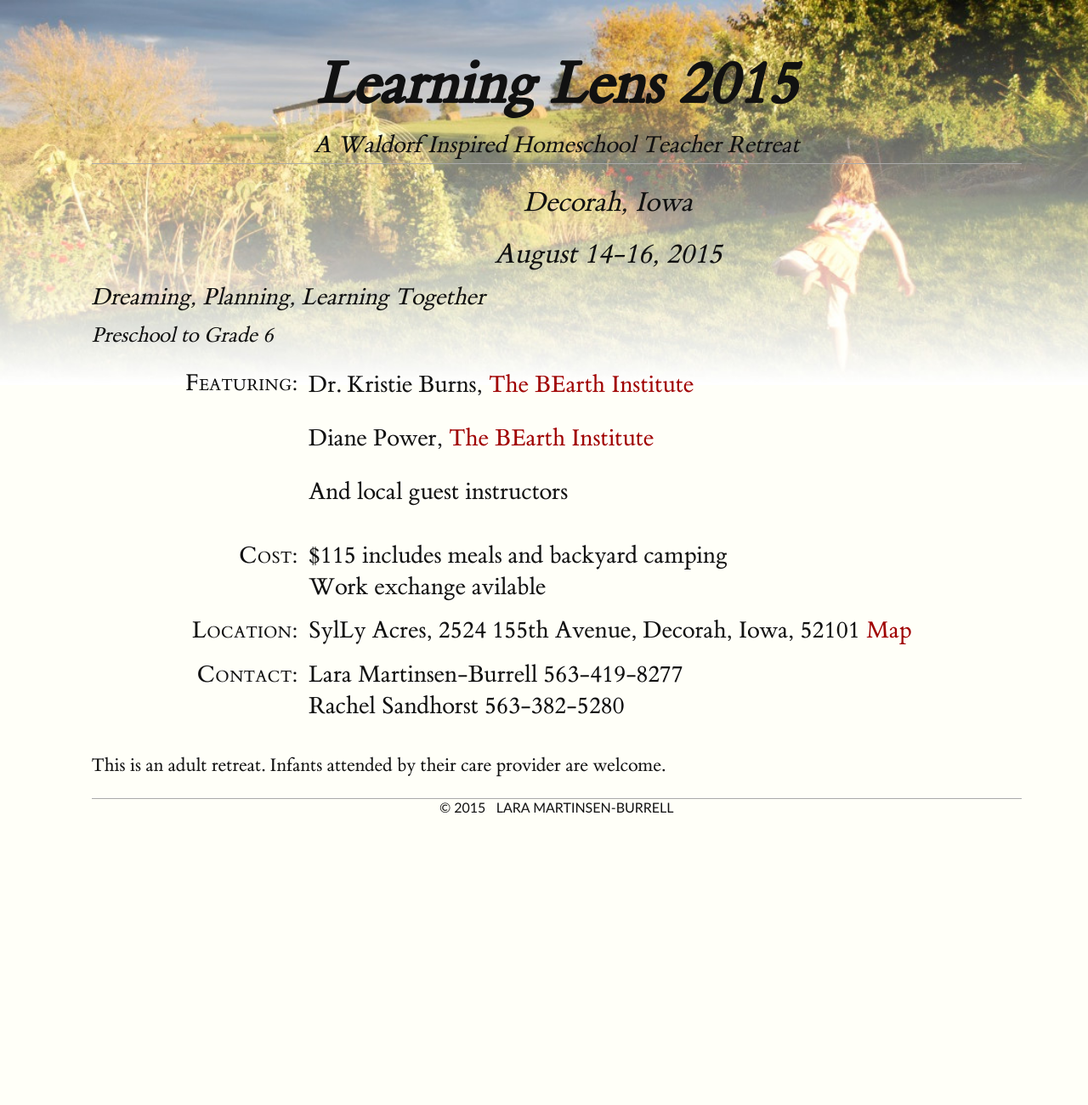
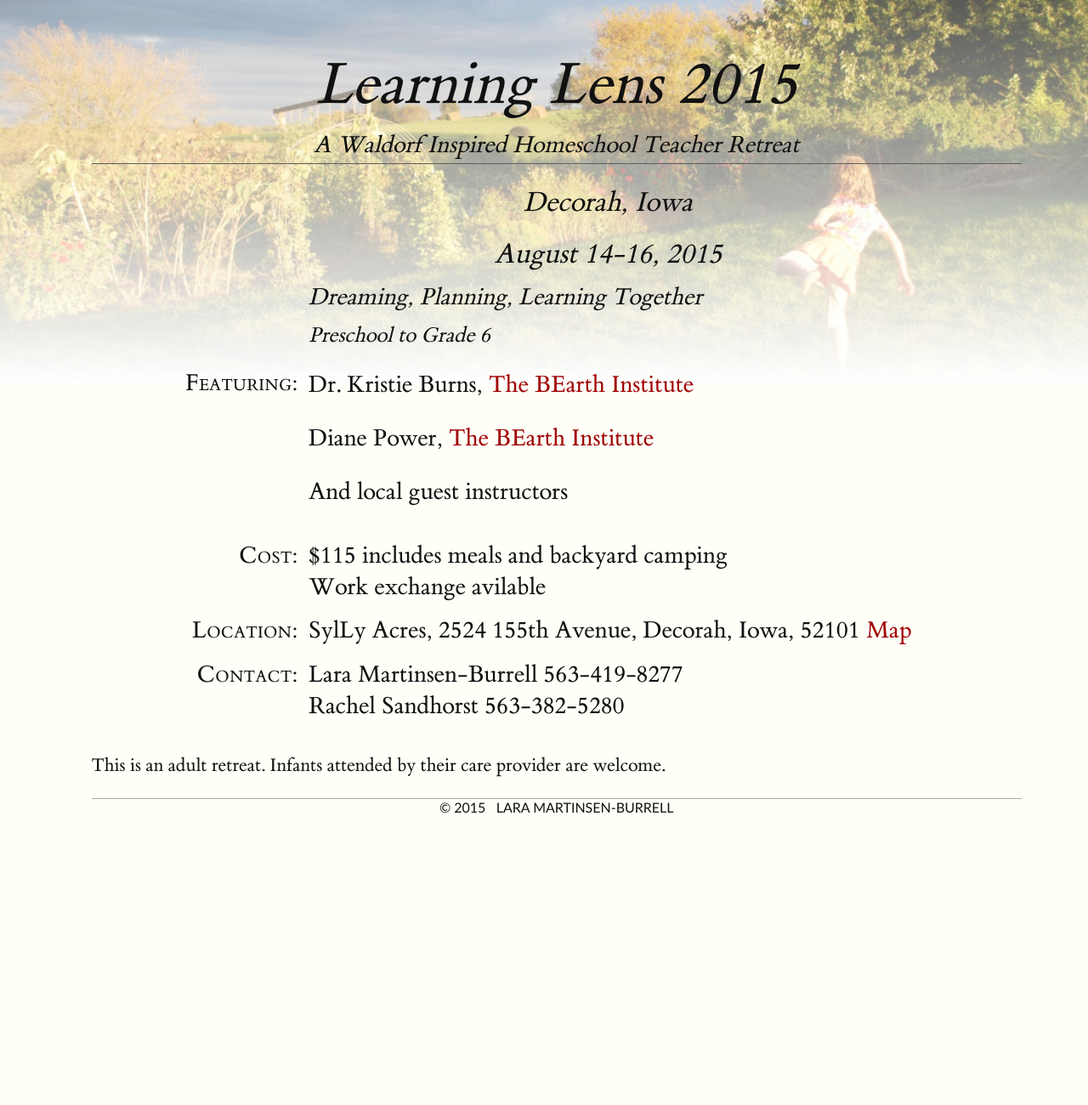
Before and after one commit to neilmb/learninglens, a Jekyll site: the page built from index.html, in a window 1280 px wide. Shown: the whole page at 85% size. Built offline with Jekyll 4.4.1, drawn with Linux system fonts in a browser that asks for light colours.

```diff
--- a/_scss/tufte.scss
+++ b/_scss/tufte.scss
@@ -96,13 +96,13 @@
 }
 body > header{
   padding-top: 1rem;
-  border-bottom: 1px lighten($text-color,60%) solid;
+  border-bottom: 1px lighten($text-color,30%) solid;
   max-width: 90%;
   padding-bottom: 0.5rem;
   h1 {
     text-align: center;
     font-size: 4.5rem;
-    font-weight: 600;
+    font-weight: 500;
   }
   h2 {
     text-align: center;
@@ -251,6 +251,7 @@
       font-size: 1.8rem;
       margin-top: 1.2rem;
       margin-bottom: 0;
+      margin-left: 21%;
       line-height: 1.088888888889; }
 
 h4 {  font-style: italic;
@@ -258,6 +259,7 @@
       font-size: 1.6rem;
       margin-top: 0.8rem;
       margin-bottom: 0;
+      margin-left: 21%;
       line-height: 1.225; }
 
 h5 {  font-style: italic;
--- a/css/tufte.css
+++ b/css/tufte.css
@@ -72,13 +72,13 @@
     width: 95%; } }
 body > header {
   padding-top: 1rem;
-  border-bottom: 1px #aaaaaa solid;
+  border-bottom: 1px #5e5e5e solid;
   max-width: 90%;
   padding-bottom: 0.5rem; }
   body > header h1 {
     text-align: center;
     font-size: 4.5rem;
-    font-weight: 600; }
+    font-weight: 500; }
   body > header h2 {
     text-align: center;
     font-size: 1.8rem;
@@ -207,6 +207,7 @@
   font-size: 1.8rem;
   margin-top: 1.2rem;
   margin-bottom: 0;
+  margin-left: 21%;
   line-height: 1.088888888889; }
 
 h4 {
@@ -215,6 +216,7 @@
   font-size: 1.6rem;
   margin-top: 0.8rem;
   margin-bottom: 0;
+  margin-left: 21%;
   line-height: 1.225; }
 
 h5 {
```
Also changed, not shown: sylly.jpg.
